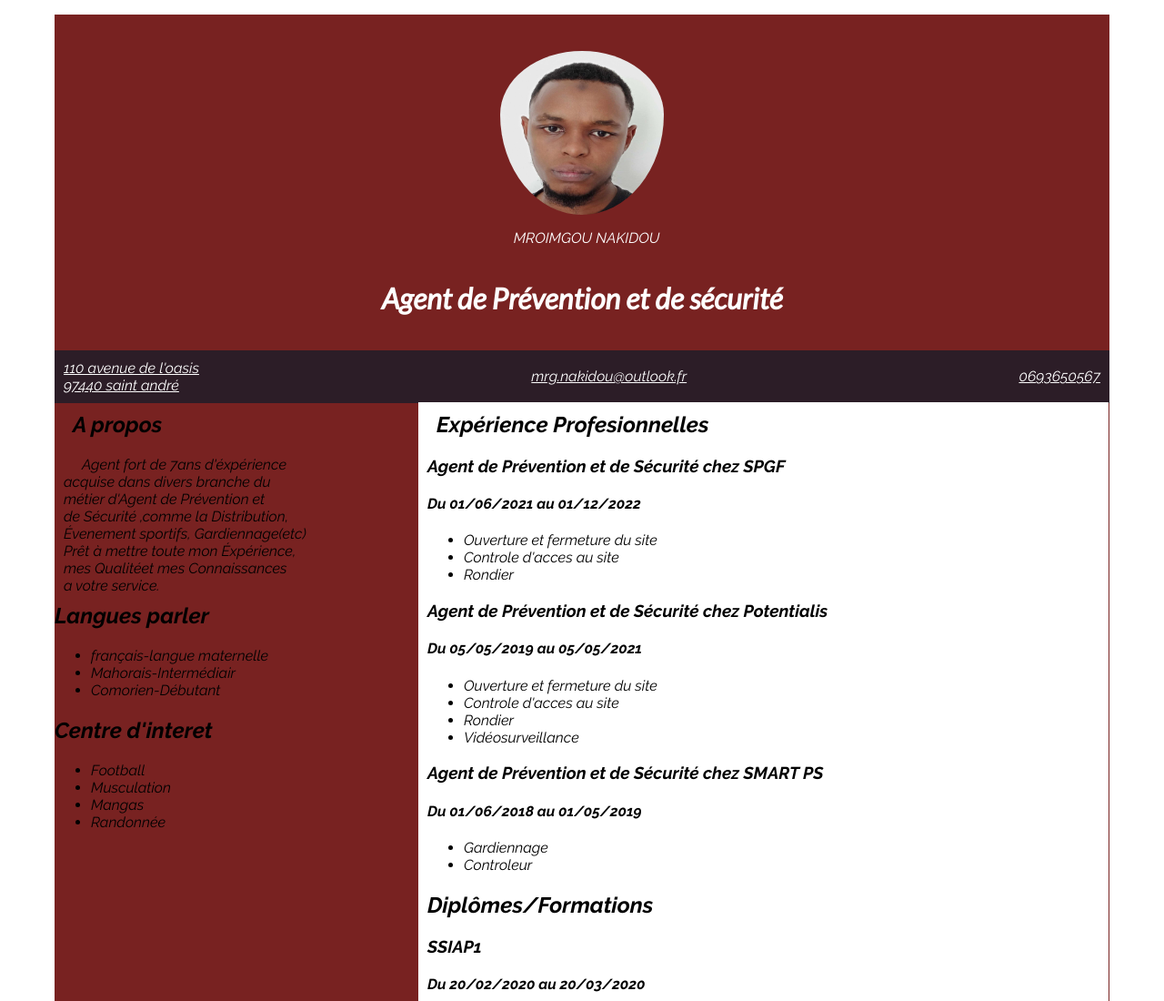
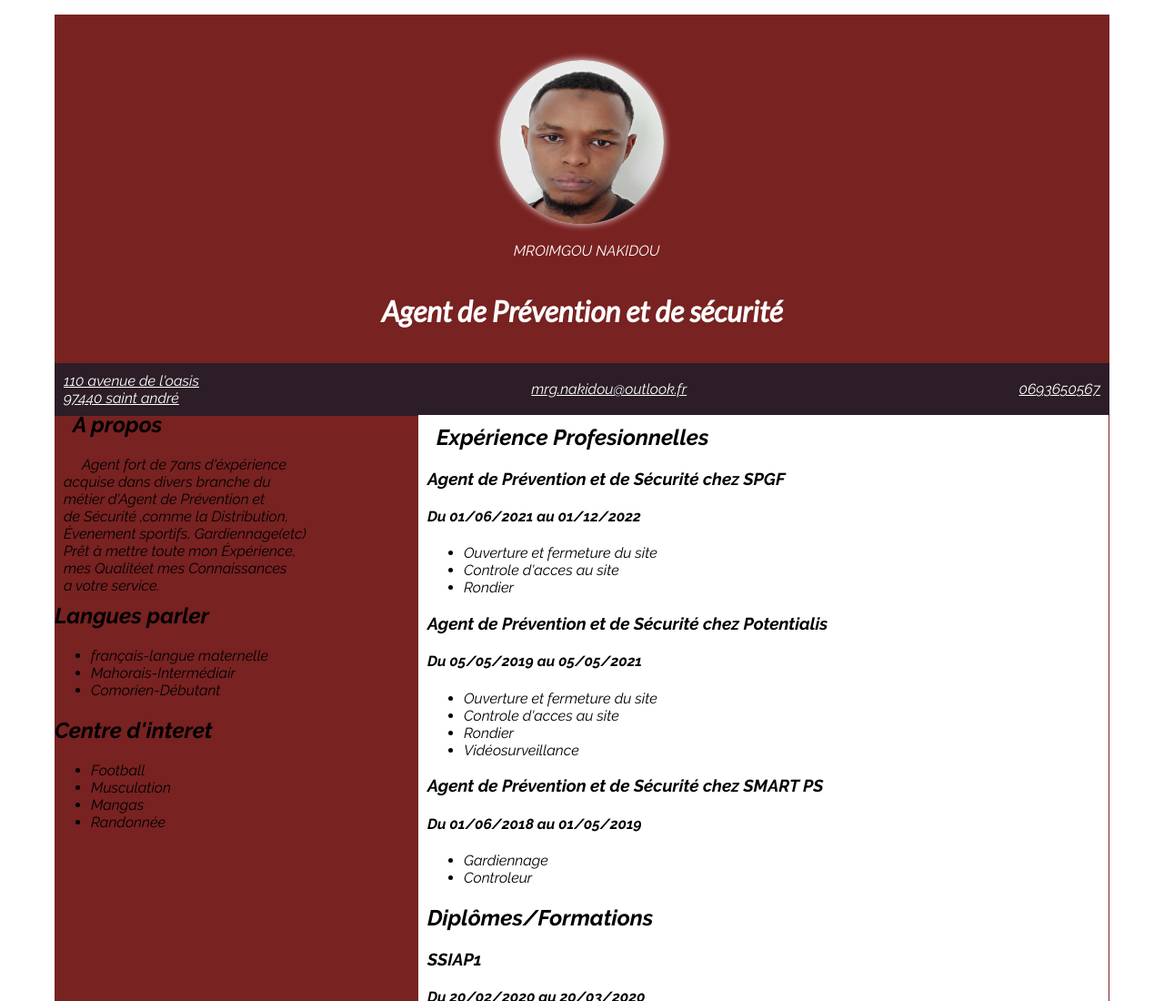
Before and after one commit to MrgNakidou/Cr-er-cv-en-ligne, a plain HTML site: page index.html in a window 1280 px wide. Shown: the top 1100 px of the page at 91% size. Drawn offline with Linux system fonts and the light colour scheme.

Commit message:
Add dynamisme

```diff
--- a/assets/css/style.css
+++ b/assets/css/style.css
@@ -29,11 +29,12 @@ header{
  h1{
      font-family: "Lato";
  }
- img{
+ #nkd{
      border-radius: 100%;
-     padding-top: 40px;
+     padding-top: 0px;
+     box-shadow: 0px 0px 8px;
+}
 
- }
 
  .infos{
      background-color: #2c1d27;
@@ -50,8 +51,10 @@ header{
     padding-bottom: 10px;
     padding-top: 10px;
  }
+
  a{
     color: #ffff;
+    padding-top: 50px;
  }
 
 
@@ -70,6 +73,8 @@ header{
     text-indent: 20px;
     text-align: justify;
 }
+
+
 p{
     padding-left: 10px;
     text-align: justify;
@@ -81,6 +86,8 @@ p{
 .expé{
     background-color: white;
     padding-left: 10px;
+    width: 749px;
+    height: 974.34375px;
 }
 .two{
     height: 1000.25px;
@@ -89,6 +96,7 @@ p{
 #p1{
     padding-top: 10px;
     padding-left: 10px;
+    margin-block-start: 34px;
 }
 #p2{
     padding-top: 10px;
@@ -152,3 +160,7 @@ p{
     text-align: justify;
     width: 1150px;
 }
+#nkd:hover{
+     cursor: zoom-in;
+
+}
--- a/index.html
+++ b/index.html
@@ -4,7 +4,7 @@
     <meta charset="UTF-8">
     <meta http-equiv="X-UA-Compatible" content="IE=edge">
     <meta name="viewport" content="width=device-width, initial-scale=1.0">
-    <title>Document</title>
+    <title>Cv en ligne</title>
     <link rel="stylesheet" href="./assets/css/style.css">
 </head>
 <body>
@@ -15,7 +15,7 @@
             <div id="ph">
                 <div class="img">
                     <figure>
-                        <img src="./img/apple-touch-icon.png" alt="photo de mroimgou nakidou">
+                        <a href="./img/android-chrome-512x512.png"> <img id="nkd" src="./img/apple-touch-icon.png" alt="photo de mroimgou nakidou"></a>
                         <p>MROIMGOU NAKIDOU</p>
                         <h1>Agent de Prévention et de sécurité</h1>
                     </figure>
@@ -24,17 +24,17 @@
                 <div class="infos">
                     <nav>
                         <ul class="mo">
-                            <div>
+
                                 <li><a href="https://maps.app.goo.gl/PQT6gc2a8NNhrCjQ6">110 avenue de l'oasis<br>97440 saint andré</a></li>
-                            </div>
 
-                            <div>
+
+
                                 <li><a href="mailto:mrg.nakidou@outlook.fr"> mrg.nakidou@outlook.fr</a></li>
-                            </div>
 
-                            <div>
+
+
                                 <li><a href="tel:0693650567">0693650567</a></li>
-                            </div>
+
                         </ul>
                     </nav>
                   </div>
```
Also changed, not shown: 1 other file.
